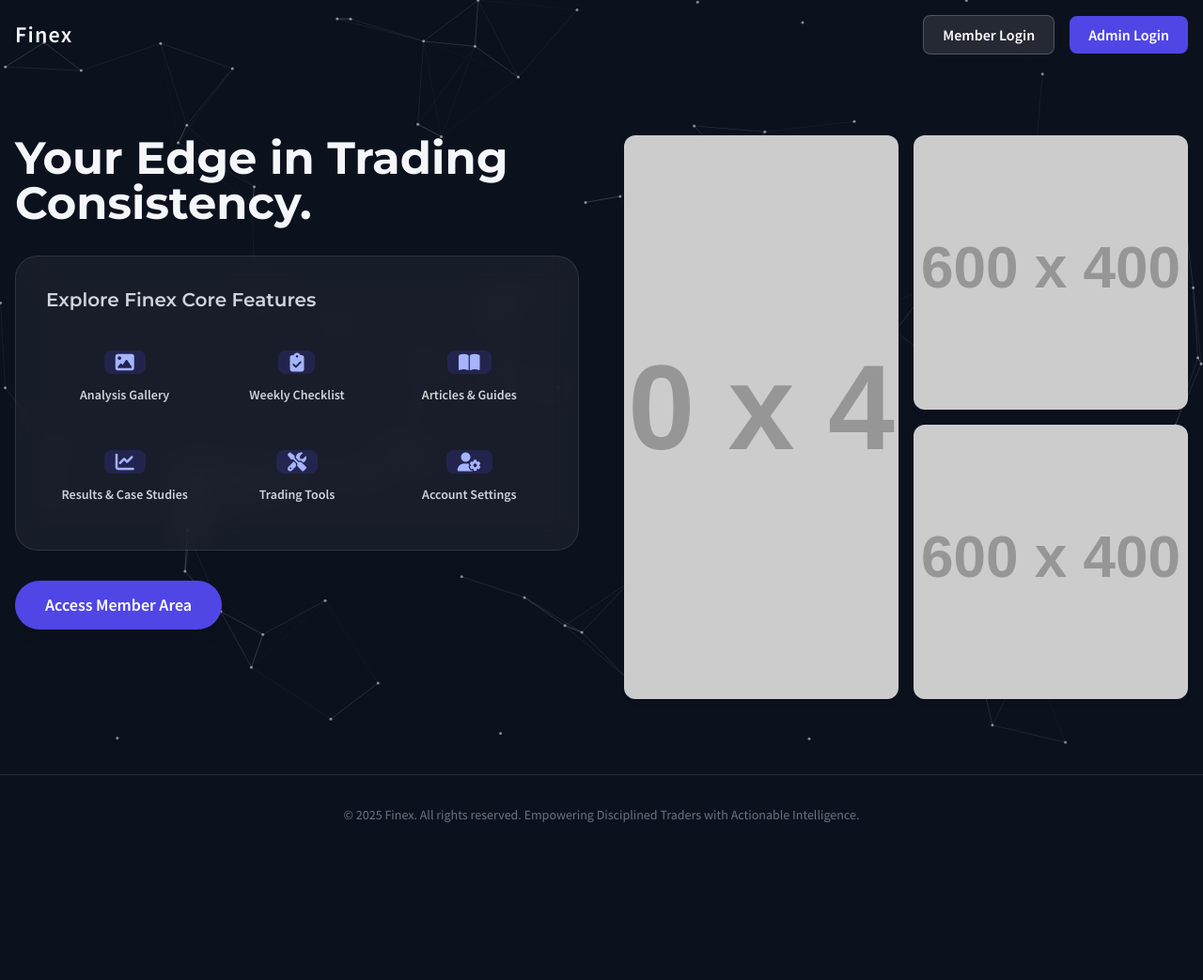
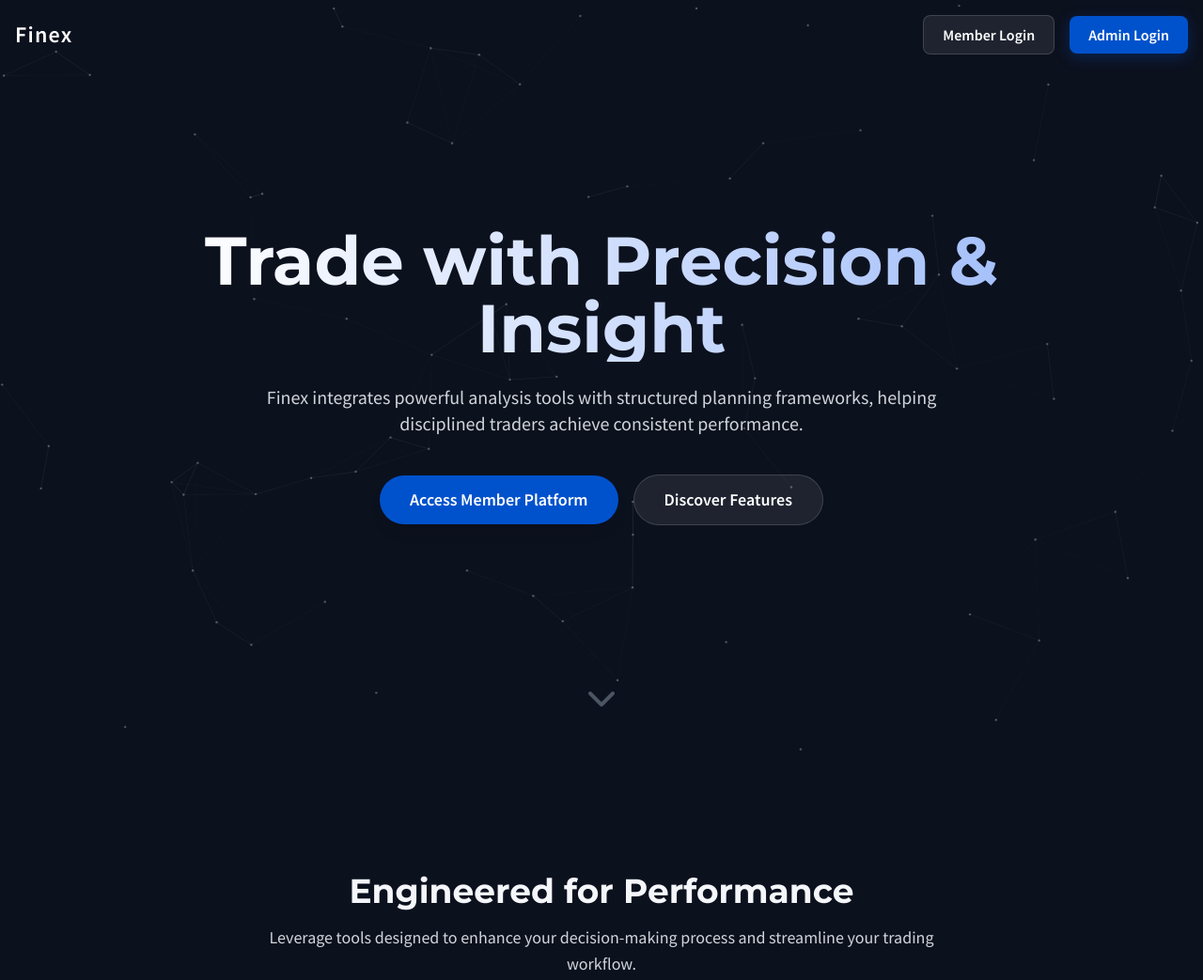
Before and after one commit to mrtrader125/finex, a plain HTML site: page index.html in a window 1280 px wide. Shown: the top 1043 px of the page at 94% size. Before the commit the page ends 909 px from the top, so only its background shows below. Drawn offline with nearby package versions, Linux system fonts and the light colour scheme; placeholder pictures from the web are drawn by us.

Commit message:
Update index.html

```diff
--- a/index.html
+++ b/index.html
@@ -3,95 +3,102 @@
 <head>
     <meta charset="UTF-8">
     <meta name="viewport" content="width=device-width, initial-scale=1.0">
-    <title>Finex | Master Your Trading Strategy</title>
+    <title>Finex | Precision Trading Tools & Analysis</title> <!-- Refined Title -->
     <script src="https://cdn.tailwindcss.com"></script>
     <link rel="preconnect" href="https://fonts.googleapis.com">
     <link rel="preconnect" href="https://fonts.gstatic.com" crossorigin>
     <link href="https://fonts.googleapis.com/css2?family=Montserrat:wght@600;700&family=Source+Sans+Pro:wght@400;600&display=swap" rel="stylesheet">
     <link rel="stylesheet" href="https://cdnjs.cloudflare.com/ajax/libs/font-awesome/6.5.1/css/all.min.css">
     <style>
-        html { scroll-behavior: smooth; }
-        /* Dark Theme Restored */
-        body { background-color: #0c111e; color: #f4f6f9; font-family: 'Source Sans Pro', sans-serif; overflow-x: hidden;}
-        h1, h2, h3, h4, h5, h6 { font-family: 'Montserrat', sans-serif; color: #f4f6f9; } /* White headings */
-        #constellation-bg { position: fixed; top: 0; left: 0; width: 100%; height: 100%; z-index: -1; } /* Constellation BG added back */
-        /* Glass Card Style Restored */
-        .content-card {
-            background: rgba(255, 255, 255, 0.05);
-            -webkit-backdrop-filter: blur(15px);
-            backdrop-filter: blur(15px);
-            border: 1px solid rgba(255, 255, 255, 0.1);
+        /* --- SCROLLBAR HIDE --- */
+        html {
+            scroll-behavior: smooth;
+            scrollbar-width: none; /* Firefox */
+            -ms-overflow-style: none; /* IE and Edge */
+        }
+        html::-webkit-scrollbar {
+            display: none; /* Chrome, Safari, Opera */
+        }
+        body {
+            background-color: #0c111e;
+            color: #f4f6f9;
+            font-family: 'Source Sans Pro', sans-serif;
+            overflow-x: hidden;
+        }
+        h1, h2, h3, h4, h5, h6 { font-family: 'Montserrat', sans-serif; }
+        #constellation-bg { position: fixed; top: 0; left: 0; width: 100%; height: 100%; z-index: -1; opacity: 0.7; } /* Slightly reduced opacity */
+        .glass-card {
+            background: rgba(255, 255, 255, 0.03); /* More subtle background */
+            -webkit-backdrop-filter: blur(20px);
+            backdrop-filter: blur(20px);
+            border: 1px solid rgba(255, 255, 255, 0.08); /* More subtle border */
             border-radius: 1.5rem;
             transition: all 0.3s ease;
         }
-        .feature-item {
-            display: flex;
-            flex-direction: column;
+        .glass-card-hover:hover {
+            background: rgba(255, 255, 255, 0.06);
+            border-color: rgba(0, 82, 204, 0.4);
+            transform: translateY(-6px); /* Slightly increased lift */
+            box-shadow: 0 10px 30px rgba(0, 0, 0, 0.3); /* Added subtle shadow on hover */
+        }
+        .main-button {
+            background-color: #0052cc; color: white;
+            transition: all 0.3s ease; /* Transition all properties */
+            display: inline-block;
+            box-shadow: 0 4px 15px rgba(0, 82, 204, 0.3); /* Subtle button shadow */
+        }
+        .main-button:hover {
+            background-color: #0065ff; transform: scale(1.03); /* Slightly reduced scale */
+            box-shadow: 0 6px 20px rgba(0, 101, 255, 0.4); /* Enhanced shadow on hover */
+        }
+        .secondary-button {
+            background-color: rgba(255, 255, 255, 0.08); color: white;
+            border: 1px solid rgba(255, 255, 255, 0.15); /* Slightly stronger border */
+            transition: all 0.3s ease; display: inline-block;
+        }
+        .secondary-button:hover {
+            background-color: rgba(255, 255, 255, 0.15);
+            border-color: rgba(255, 255, 255, 0.3);
+            transform: scale(1.03);
+        }
+        .feature-icon-wrapper { /* Wrapper for icon background */
+            width: 80px; height: 80px; /* Made icon wrapper larger */
+            margin-bottom: 1.5rem;
+            display: inline-flex; /* Use flex to center icon */
             align-items: center;
-            padding: 1rem;
-            border-radius: 0.75rem;
-            transition: background-color 0.2s ease;
-            text-decoration: none;
-            color: #d1d5db; /* Lighter gray text for dark theme */
+            justify-content: center;
+            border-radius: 50%;
+            transition: background-color 0.3s ease;
         }
-        .feature-item:hover {
-            background-color: rgba(255, 255, 255, 0.1); /* Subtle white hover */
+        .glass-card-hover:hover .feature-icon-wrapper {
+             background-color: rgba(0, 82, 204, 0.3); /* Add highlight on card hover */
         }
-        .feature-icon-wrapper {
-            background-color: rgba(79, 70, 229, 0.2); /* Indigo background for icons */
-            border-radius: 0.5rem;
-            padding: 0.75rem;
-            margin-bottom: 0.75rem;
-            display: inline-flex;
+        .feature-icon {
+            width: 40px; height: 40px; /* Adjusted icon size within wrapper */
         }
-         .feature-icon-wrapper i {
-            color: #a5b4fc; /* Lighter Indigo icon color */
+        header { transition: background-color 0.3s ease, box-shadow 0.3s ease; } /* Added shadow transition */
+        header.scrolled {
+            background-color: rgba(12, 17, 30, 0.85); /* Slightly darker */
+            backdrop-filter: blur(12px);
+            box-shadow: 0 2px 10px rgba(0, 0, 0, 0.2); /* Added shadow when scrolled */
         }
-        .feature-item span {
-            font-size: 0.875rem;
-            font-weight: 600;
-            text-align: center;
+        /* Gradient text for hero */
+        .hero-gradient-text {
+             background: linear-gradient(90deg, #ffffff, #a3bffa);
+             -webkit-background-clip: text;
+             -webkit-text-fill-color: transparent;
+             background-clip: text;
+             text-fill-color: transparent;
         }
-
-        /* Button Styles Restored */
-        .main-button { background-color: #4f46e5; color: white; transition: background-color 0.3s ease, transform 0.2s ease; display: inline-block; } /* Indigo button */
-        .main-button:hover { background-color: #4338ca; transform: scale(1.05); }
-        .secondary-button { background-color: rgba(255, 255, 255, 0.1); color: white; border: 1px solid rgba(255, 255, 255, 0.2); transition: all 0.3s ease; display: inline-block; }
-        .secondary-button:hover { background-color: rgba(255, 255, 255, 0.2); border-color: rgba(255, 255, 255, 0.3); }
-
-        /* Header Style Restored */
-        header {
-            background-color: transparent; /* Start transparent */
-            position: fixed; /* Fixed again */
-            top: 0; left: 0; right: 0;
-            z-index: 50;
-            transition: background-color 0.3s ease, backdrop-filter 0.3s ease;
-        }
-        header.scrolled {
-             background-color: rgba(12, 17, 30, 0.7); /* Dark semi-transparent bg on scroll */
-             backdrop-filter: blur(10px);
-        }
-        #logo a { color: #f4f6f9; } /* White logo text */
-        /* Text Colors Restored */
-        .text-gray-600 { color: #d1d5db; } /* Use lighter gray for body text */
-        .text-gray-500 { color: #9ca3af; }
-        /* Footer Style Restored */
-        footer { border-top-color: rgba(255, 255, 255, 0.1); background-color: transparent; } /* Transparent bg */
-
-        /* Image Collage Style (no change needed) */
-        .image-collage { display: grid; grid-template-columns: repeat(2, 1fr); gap: 1rem; height: 100%; }
-        .image-collage img { width: 100%; height: 100%; object-fit: cover; border-radius: 0.75rem; box-shadow: 0 4px 6px -1px rgb(0 0 0 / 0.1), 0 2px 4px -2px rgb(0 0 0 / 0.1); }
-        .image-collage .img-span-2 { grid-row: span 2 / span 2; }
     </style>
 </head>
 <body class="antialiased">
-    <!-- Constellation Background Canvas Added Back -->
     <canvas id="constellation-bg"></canvas>
 
-    <header id="header" class="p-4">
+    <header id="header" class="fixed top-0 left-0 right-0 z-50 p-4">
         <div class="container mx-auto flex justify-between items-center">
-            <div class="text-2xl font-bold tracking-wider" id="logo">
-                <a href="#">Finex</a>
+            <div class="text-2xl font-bold tracking-wider text-white" id="logo">
+                <a href="#hero">Finex</a>
             </div>
             <nav class="flex items-center space-x-3 sm:space-x-4">
                  <a href="login.html" class="secondary-button font-semibold py-2 px-4 sm:px-5 rounded-lg text-sm sm:text-base">Member Login</a>
@@ -100,87 +107,97 @@
         </div>
     </header>
 
-    <!-- CORRECTED COMMENT -->
-    <main class="container mx-auto mt-12 mb-20 px-4 relative z-10"> <!-- Added relative z-10 -->
-        <!-- CORRECTED COMMENT -->
-        <section class="grid grid-cols-1 lg:grid-cols-2 gap-12 items-start pt-24"> <!-- Adjusted padding top to account for fixed header -->
+    <main>
+        <!-- Hero Section -->
+        <section id="hero" class="min-h-screen flex items-center justify-center text-center px-4 relative overflow-hidden">
+            <div class="relative z-10 max-w-4xl">
+                <!-- Added Gradient Text Class -->
+                <h1 class="text-5xl md:text-7xl font-bold leading-tight mb-6 hero-gradient-text">Trade with Precision & Insight</h1>
+                <p class="text-lg md:text-xl text-gray-300 mb-10 max-w-3xl mx-auto">
+                    Finex integrates powerful analysis tools with structured planning frameworks, helping disciplined traders achieve consistent performance.
+                </p>
+                <div class="flex flex-col sm:flex-row justify-center items-center gap-4">
+                    <a href="login.html" class="main-button font-bold text-lg py-3 px-8 rounded-full shadow-lg w-full sm:w-auto">Access Member Platform</a>
+                    <a href="#features" class="secondary-button font-bold text-lg py-3 px-8 rounded-full w-full sm:w-auto">Discover Features</a>
+                </div>
+            </div>
+             <div class="absolute bottom-10 left-1/2 -translate-x-1/2 z-10">
+                <a href="#features" class="text-gray-600 hover:text-gray-400 transition-colors animate-bounce">
+                    <i class="fas fa-chevron-down fa-2x"></i>
+                </a>
+            </div>
+        </section>
 
-            <!-- Left Side: Headline and Feature Card -->
-            <div class="lg:sticky lg:top-28 self-start"> <!-- Makes the card stick on scroll -->
-                <h1 class="text-4xl md:text-5xl font-bold leading-tight mb-8">
-                    Your Edge in Trading Consistency.
-                </h1>
-
-                <div class="content-card p-6 sm:p-8">
-                    <h2 class="text-xl font-semibold mb-6 text-gray-300">Explore Finex Core Features</h2>
-                    <div class="grid grid-cols-2 sm:grid-cols-3 gap-4">
-                         <a href="login.html" class="feature-item">
-                            <div class="feature-icon-wrapper"><i class="fas fa-image fa-lg"></i></div>
-                            <span>Analysis Gallery</span>
-                        </a>
-                         <a href="login.html" class="feature-item">
-                            <div class="feature-icon-wrapper"><i class="fas fa-clipboard-check fa-lg"></i></div>
-                            <span>Weekly Checklist</span>
-                        </a>
-                         <a href="login.html" class="feature-item">
-                            <div class="feature-icon-wrapper"><i class="fas fa-book-open fa-lg"></i></div>
-                            <span>Articles & Guides</span>
-                        </a>
-                         <a href="login.html" class="feature-item">
-                            <div class="feature-icon-wrapper"><i class="fas fa-chart-line fa-lg"></i></div>
-                            <span>Results & Case Studies</span>
-                        </a>
-                          <a href="login.html" class="feature-item">
-                            <div class="feature-icon-wrapper"><i class="fas fa-tools fa-lg"></i></div>
-                            <span>Trading Tools</span>
-                        </a>
-                          <a href="login.html" class="feature-item">
-                            <div class="feature-icon-wrapper"><i class="fas fa-user-cog fa-lg"></i></div>
-                            <span>Account Settings</span>
-                        </a>
+        <!-- Features Section -->
+        <section id="features" class="py-20 md:py-32 px-4 relative z-10">
+            <div class="container mx-auto text-center">
+                <h2 class="text-4xl font-bold mb-4">Engineered for Performance</h2>
+                <p class="text-lg text-gray-300 max-w-3xl mx-auto mb-16">
+                    Leverage tools designed to enhance your decision-making process and streamline your trading workflow.
+                </p>
+                <div class="grid grid-cols-1 md:grid-cols-3 gap-8 max-w-6xl mx-auto">
+                    <!-- Feature 1 -->
+                    <div class="glass-card glass-card-hover p-8 text-center flex flex-col items-center">
+                        <div class="feature-icon-wrapper bg-blue-500/10 text-blue-400">
+                             <i class="fas fa-clipboard-check fa-2x feature-icon"></i>
+                        </div>
+                        <h3 class="text-2xl font-bold mb-3">Systematic Planning</h3>
+                        <p class="text-gray-300">Implement a disciplined weekly workflow: analyze potential setups, define your high-probability watchlist, and log trades with our integrated journal.</p>
+                    </div>
+                    <!-- Feature 2 -->
+                    <div class="glass-card glass-card-hover p-8 text-center flex flex-col items-center">
+                        <div class="feature-icon-wrapper bg-green-500/10 text-green-400">
+                             <i class="fas fa-image fa-2x feature-icon"></i>
+                        </div>
+                        <h3 class="text-2xl font-bold mb-3">Curated Market Analysis</h3>
+                        <p class="text-gray-300">Access timely chart breakdowns and strategic insights provided by the Finex team, delivered directly to your Analysis Gallery.</p>
+                    </div>
+                     <!-- Feature 3 -->
+                     <div class="glass-card glass-card-hover p-8 text-center flex flex-col items-center">
+                        <div class="feature-icon-wrapper bg-purple-500/10 text-purple-400">
+                            <i class="fas fa-book-open fa-2x feature-icon"></i>
+                        </div>
+                        <h3 class="text-2xl font-bold mb-3">Exclusive Knowledge Base</h3>
+                        <p class="text-gray-300">Deepen your expertise with our library covering advanced strategies, risk management protocols, and performance psychology.</p>
                     </div>
                 </div>
-                 <div class="mt-8 text-center lg:text-left">
-                    <a href="login.html" class="main-button font-bold text-lg py-3 px-8 rounded-full shadow-lg">Access Member Area</a>
-                </div>
             </div>
+        </section>
 
-            <!-- Right Side: Image Collage -->
-            <div class="image-collage min-h-[400px] lg:min-h-[600px]">
-                 <img src="https://placehold.co/600x400/1F2937/FFFFFF?text=Analysis+Chart" alt="Financial analysis chart" class="img-span-2">
-                 <img src="https://placehold.co/600x400/1F2937/FFFFFF?text=Trading+Setup" alt="Trading setup visualization">
-                 <img src="https://placehold.co/600x400/1F2937/FFFFFF?text=Market+Data" alt="Market data screen">
-            </div>
-
+        <!-- Call to Action Section -->
+        <section id="cta" class="py-20 md:py-32 px-4 relative z-10">
+             <div class="container mx-auto text-center max-w-3xl">
+                 <h2 class="text-4xl font-bold mb-6">Refine Your Edge. Achieve Consistency.</h2>
+                 <p class="text-lg text-gray-300 mb-10">
+                     Join a community of focused traders. Access the tools and insights needed to elevate your performance and navigate the markets with discipline.
+                 </p>
+                 <a href="login.html" class="main-button font-bold text-xl py-4 px-10 rounded-full shadow-lg">Unlock Your Member Access</a>
+             </div>
         </section>
     </main>
 
-    <footer class="py-8 px-4 border-t border-white/10 mt-16 relative z-10"> <!-- Added relative z-10 -->
+    <!-- Footer -->
+    <footer class="py-8 px-4 relative z-10 border-t border-white/10 mt-16">
         <div class="container mx-auto text-center text-gray-500 text-sm">
-            &copy; 2025 Finex. All rights reserved. Empowering Disciplined Traders with Actionable Intelligence.
+            &copy; 2025 Finex. All Rights Reserved. Empowering Disciplined Traders.
         </div>
     </footer>
 
-    <!-- Constellation Script Added Back -->
     <script>
+        // Constellation Background Script
         document.addEventListener('DOMContentLoaded', function() {
             const canvas = document.getElementById('constellation-bg'); const ctx = canvas.getContext('2d'); let particles = [];
             const setupCanvas = () => { canvas.width = window.innerWidth; canvas.height = window.innerHeight; };
-            class Particle { constructor() { this.x = Math.random() * canvas.width; this.y = Math.random() * canvas.height; this.vx = Math.random() * 0.4 - 0.2; this.vy = Math.random() * 0.4 - 0.2; this.radius = 1.5; } draw() { ctx.beginPath(); ctx.arc(this.x, this.y, this.radius, 0, Math.PI * 2); ctx.fillStyle = 'rgba(255, 255, 255, 0.5)'; ctx.fill(); } update() { this.x += this.vx; this.y += this.vy; if (this.x < 0 || this.x > canvas.width) this.vx *= -1; if (this.y < 0 || this.y > canvas.height) this.vy *= -1; } }
-            function initParticles() { particles = []; let numberOfParticles = Math.min(100, (canvas.width * canvas.height) / 9000); for (let i = 0; i < numberOfParticles; i++) { particles.push(new Particle()); } }
-            function connectParticles() { for (let i = 0; i < particles.length; i++) { for (let j = i; j < particles.length; j++) { let distance = Math.sqrt(Math.pow(particles[i].x - particles[j].x, 2) + Math.pow(particles[i].y - particles[j].y, 2)); if (distance < 120) { ctx.beginPath(); ctx.moveTo(particles[i].x, particles[i].y); ctx.lineTo(particles[j].x, particles[j].y); ctx.strokeStyle = `rgba(255, 255, 255, ${0.5 * (1 - distance / 120)})`; ctx.lineWidth = 0.5; ctx.stroke(); } } } }
+            class Particle { constructor() { this.x = Math.random() * canvas.width; this.y = Math.random() * canvas.height; this.vx = Math.random() * 0.3 - 0.15; this.vy = Math.random() * 0.3 - 0.15; this.radius = 1.2; } draw() { ctx.beginPath(); ctx.arc(this.x, this.y, this.radius, 0, Math.PI * 2); ctx.fillStyle = 'rgba(255, 255, 255, 0.4)'; ctx.fill(); } update() { this.x += this.vx; this.y += this.vy; if (this.x < 0 || this.x > canvas.width) this.vx *= -1; if (this.y < 0 || this.y > canvas.height) this.vy *= -1; } }
+            function initParticles() { particles = []; let numberOfParticles = Math.min(80, (canvas.width * canvas.height) / 10000); for (let i = 0; i < numberOfParticles; i++) { particles.push(new Particle()); } }
+            function connectParticles() { for (let i = 0; i < particles.length; i++) { for (let j = i + 1; j < particles.length; j++) { let distance = Math.sqrt(Math.pow(particles[i].x - particles[j].x, 2) + Math.pow(particles[i].y - particles[j].y, 2)); if (distance < 140) { ctx.beginPath(); ctx.moveTo(particles[i].x, particles[i].y); ctx.lineTo(particles[j].x, particles[j].y); ctx.strokeStyle = `rgba(255, 255, 255, ${0.3 * (1 - distance / 140)})`; ctx.lineWidth = 0.4; ctx.stroke(); } } } }
             function animate() { ctx.clearRect(0, 0, canvas.width, canvas.height); particles.forEach(p => { p.update(); p.draw(); }); connectParticles(); requestAnimationFrame(animate); }
             window.addEventListener('resize', () => { setupCanvas(); initParticles(); });
             setupCanvas(); initParticles(); animate();
 
+            // Sticky header
             const header = document.getElementById('header');
-            window.addEventListener('scroll', () => {
-                if (window.scrollY > 50) {
-                    header.classList.add('scrolled');
-                } else {
-                    header.classList.remove('scrolled');
-                }
-            });
+            window.addEventListener('scroll', () => { header.classList.toggle('scrolled', window.scrollY > 50); });
         });
     </script>
 </body>
```
